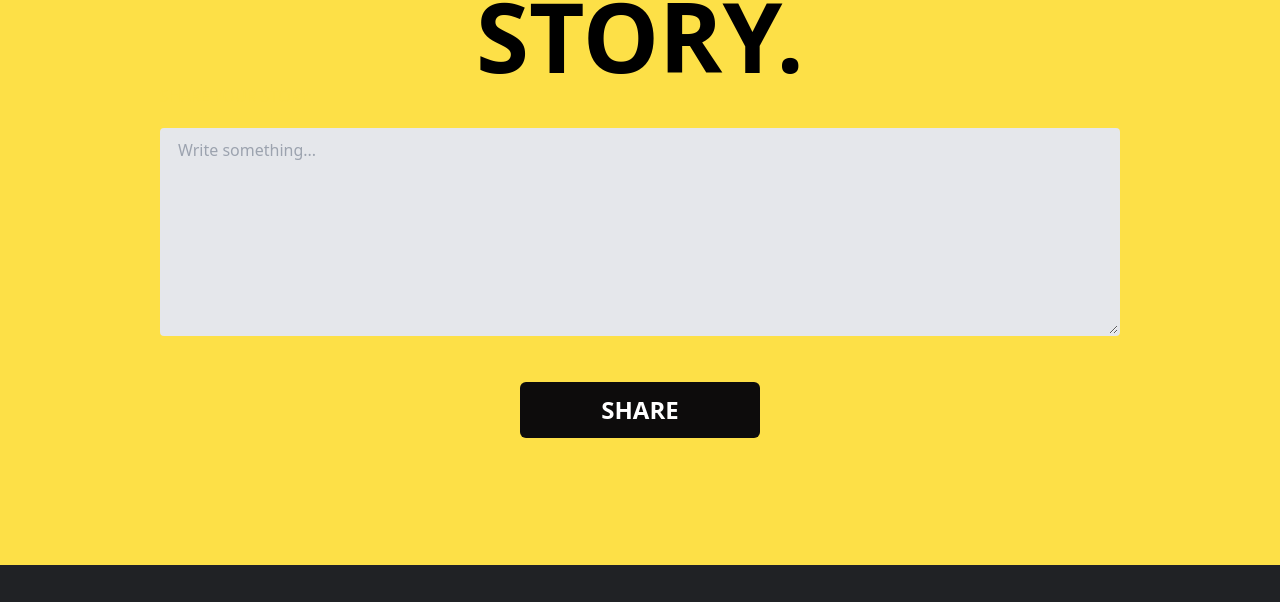
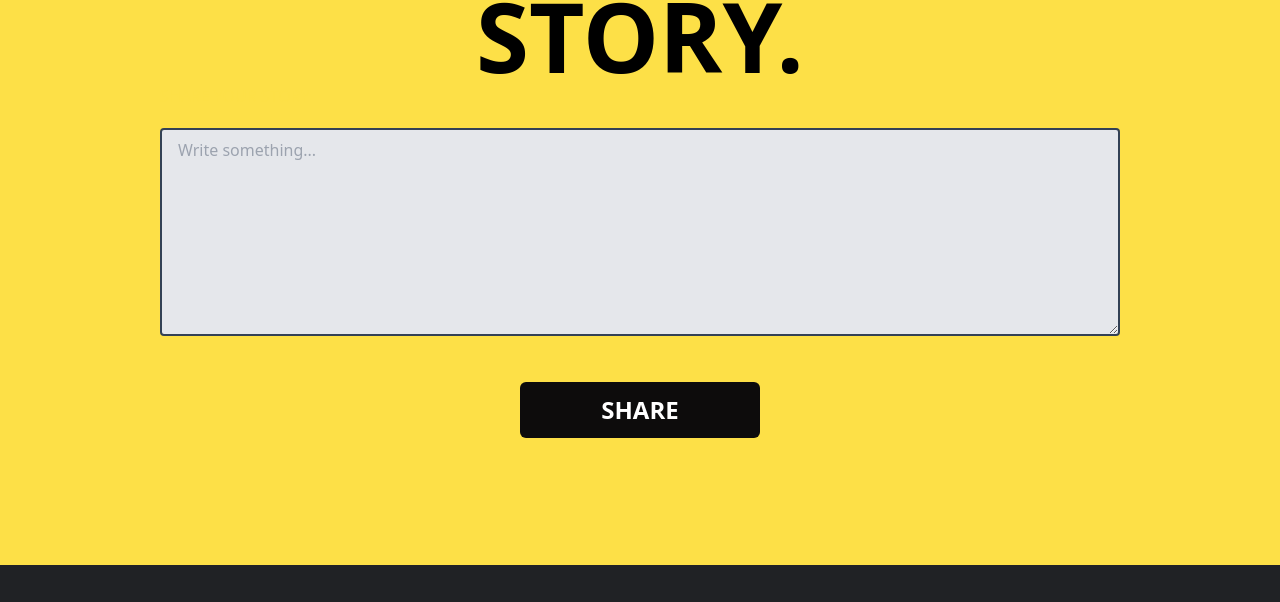
Before and after one commit to Kerubi-5/francollectives_repository, a website: page src/index.html in a window 1280 px wide. Shown: the part 1835-2437 px from the top of the page. Drawn offline with nearby package versions, Linux system fonts and the light colour scheme; files that its build step writes are made by us from their sources.

Commit message:
textarea border

```diff
--- a/src/index.html
+++ b/src/index.html
@@ -107,7 +107,7 @@
                 </button> -->
                 <form class="w-full">
                     <h1 class="dark:text-yellow-300 font-medium mb-5 text-left uppercase">Share your story</h1>
-                        <textarea class=" text-wrap bg-gray-200 border-2 rounded w-full h-52 py-2 px-4 type="text" placeholder="Write something..."></textarea>
+                        <textarea class=" text-wrap bg-gray-200 border-2 border-slate-700 rounded w-full h-52 py-2 px-4 type="text" placeholder="Write something..."></textarea>
 
                         <!-- <button class="mt-5 shadow bg-yellow-300 hover:bg-yellow-400 focus:shadow-outline focus:outline-none font-bold py-2 px-6 rounded" type="button"> -->
                         <button class="uppercase w-4/12 xl:w-3/12 lg:w-4/12 mt-10 p-3 font-bold transition-all duration-150 transform text-white bg-darkBody hover:bg-yellow-400 hover:border-2 hover:border-opacity-100 border-black hover:text-black text-sm xl:text-2xl rounded-md">
```
